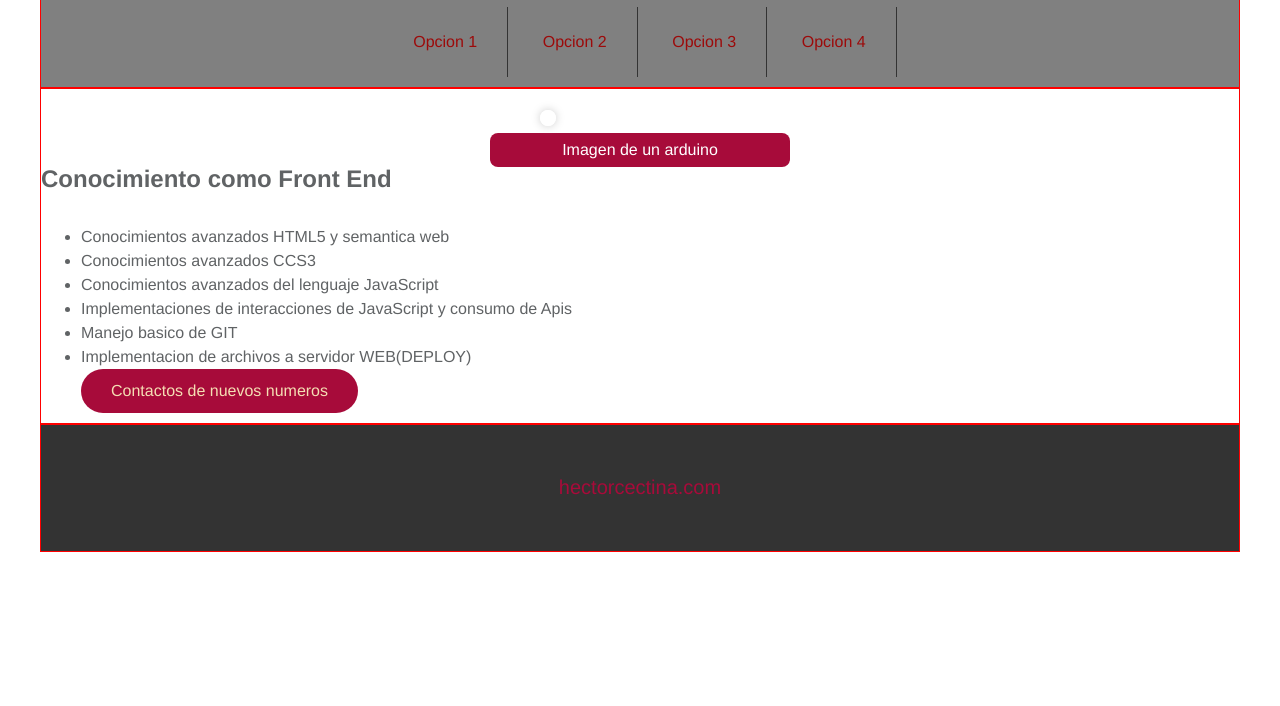
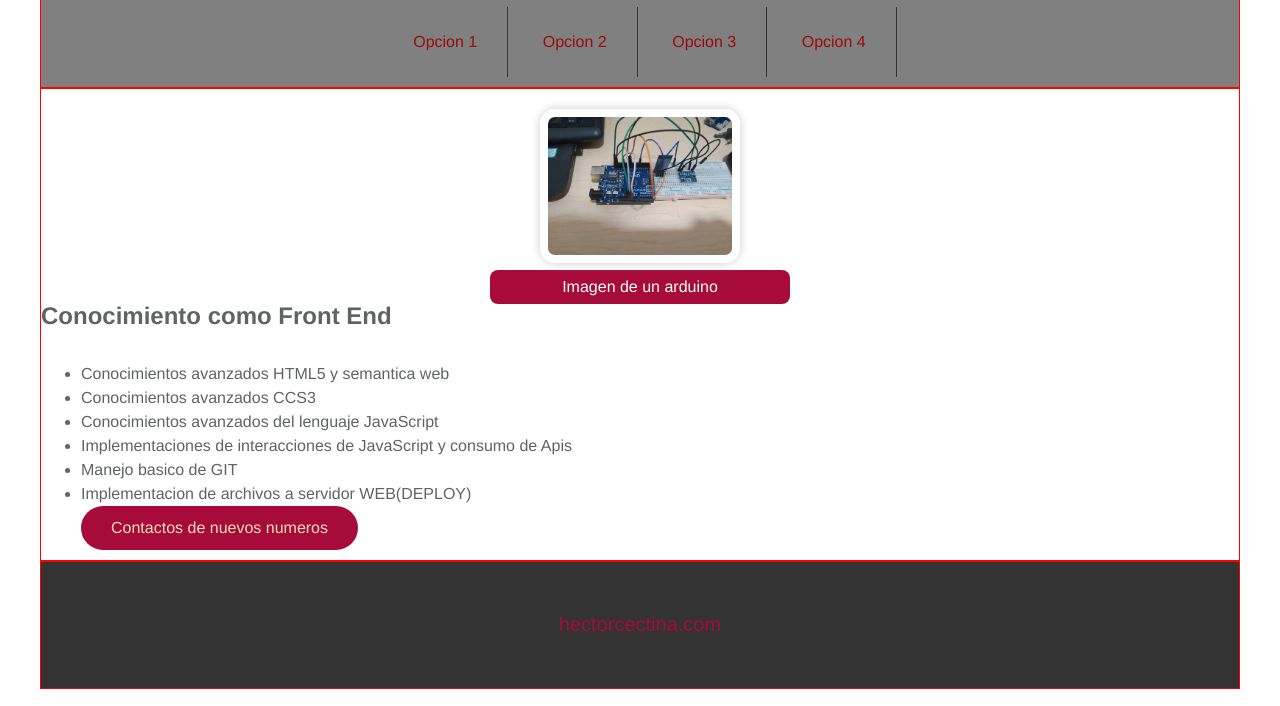
Before and after one commit to FabioChanM/Primer_responsive, a plain HTML site: page index.html in a window 1280 px wide. Shown: the part 94-800 px from the top of the page. Drawn offline with Linux system fonts and the light colour scheme.

Commit message:
Add files via upload

```diff
--- a/index.html
+++ b/index.html
@@ -19,7 +19,7 @@
 </header>
   <section class="ancho">
 <figure>
-  <img src="Img/Arduino_1.jpg" alt="">
+  <img src="Arduino_1.jpg" alt="">
 </figure>
 <figcaption>Imagen de un arduino</figcaption>
 <article>
```
